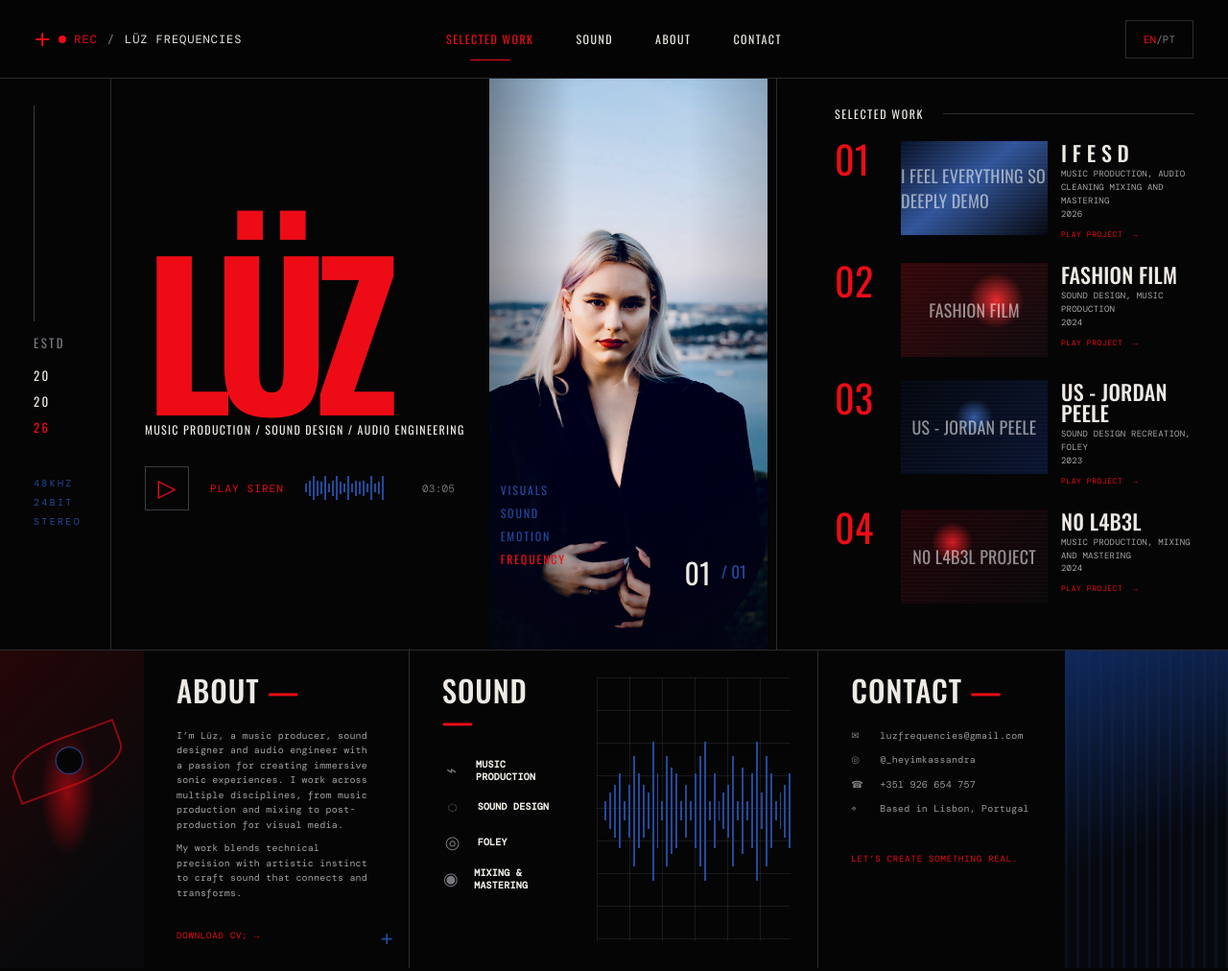
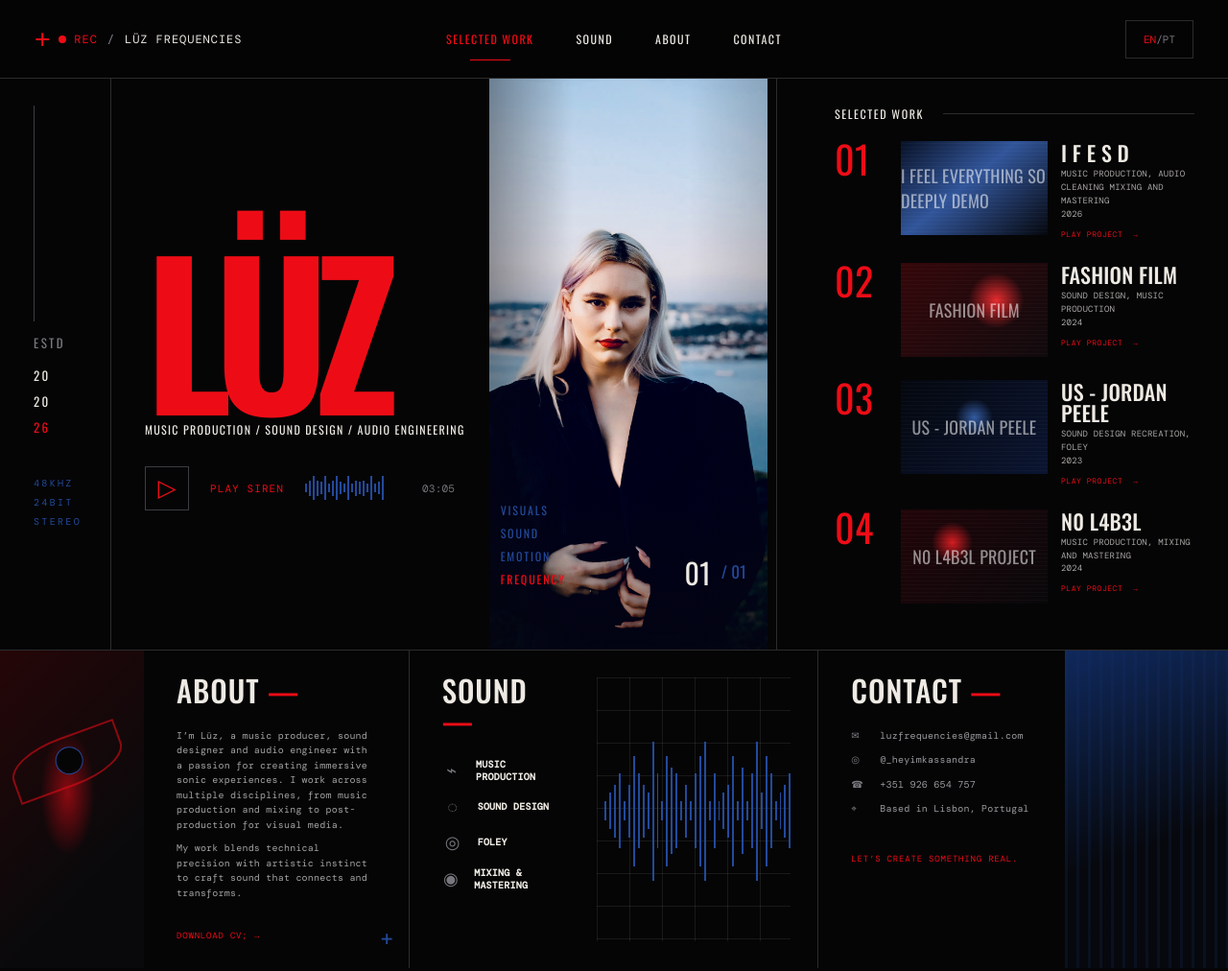
Before and after one commit to LuzFrequencies/Portf-lio, a plain HTML site: page index.html in a window 1280 px wide. Shown: the top 1012 px of the page at 96% size. Drawn offline with nearby package versions, Linux system fonts and the light colour scheme; a web font is replaced by a local one.

Commit message:
Update styles.css

```diff
--- a/styles.css
+++ b/styles.css
@@ -203,7 +203,7 @@ button { font: inherit; }
 .hero-tags {
   position: absolute;
   left: 12px;
-  bottom: 86px;
+  bottom: 65px;
   display: grid;
   gap: 7px;
   color: var(--blue);
```
